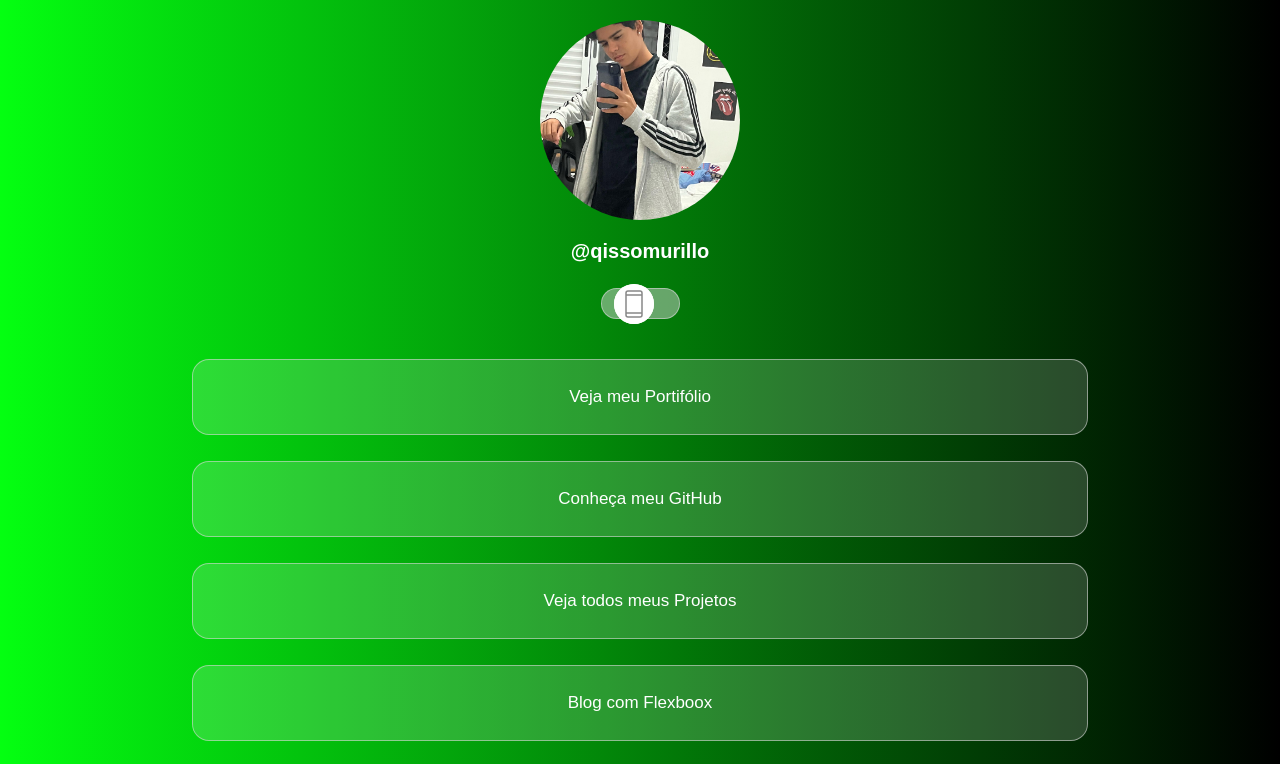
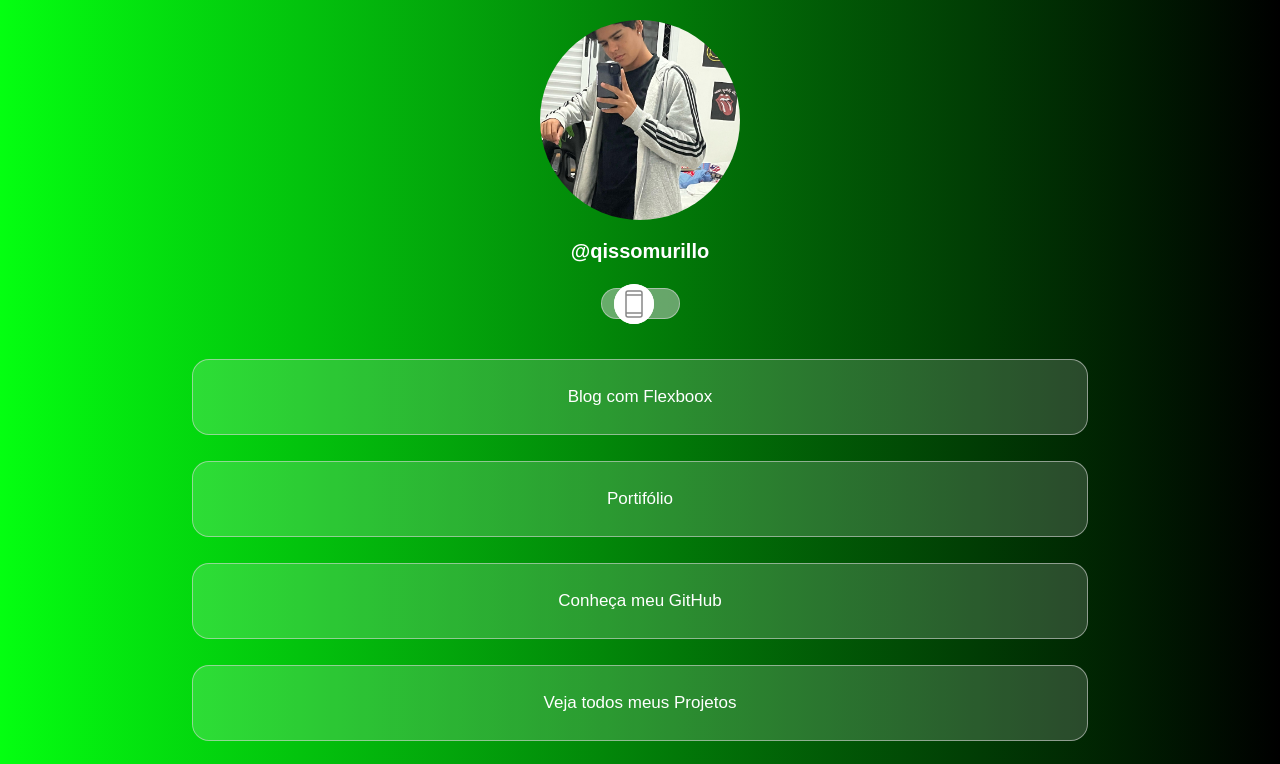
Before and after one commit to Murillo-Javier/Links, a plain HTML site: page index.html in a window 1280 px wide. Shown: the top 764 px of the page. Drawn offline with Linux system fonts and the light colour scheme.

Commit message:
position

```diff
--- a/index.html
+++ b/index.html
@@ -32,10 +32,10 @@
 
     <div class="wrapper">
         <div class="button">
-            <a href="https://murillo-javier.netlify.app/" target="_blank"> <p class="button1">Veja meu Portifólio</p> </a>
+            <a href="https://workblog.netlify.app"target="_blank"> <p class="button3">Blog com Flexboox</p></a>
+            <a href="https://murillo-javier.netlify.app/" target="_blank"> <p class="button1">Portifólio</p> </a>
             <a href="https://github.com/Murillo-Javier" target="_blank"> <p class="button2">Conheça meu GitHub</p> </a>
             <a href="" target="_blank"> <p class="button3">Veja todos meus Projetos</p> </a>
-            <a href="https://workblog.netlify.app"target="_blank"> <p class="button3">Blog com Flexboox</p></a>
             <a href="https://api.whatsapp.com/send?phone=5512997669714&text=Oi%20Murillo%20vim%20pelo%20mylink."target="_blank"> <p class="button4">Fale Comigo</p> </a>
         </div>
     </div>
```
